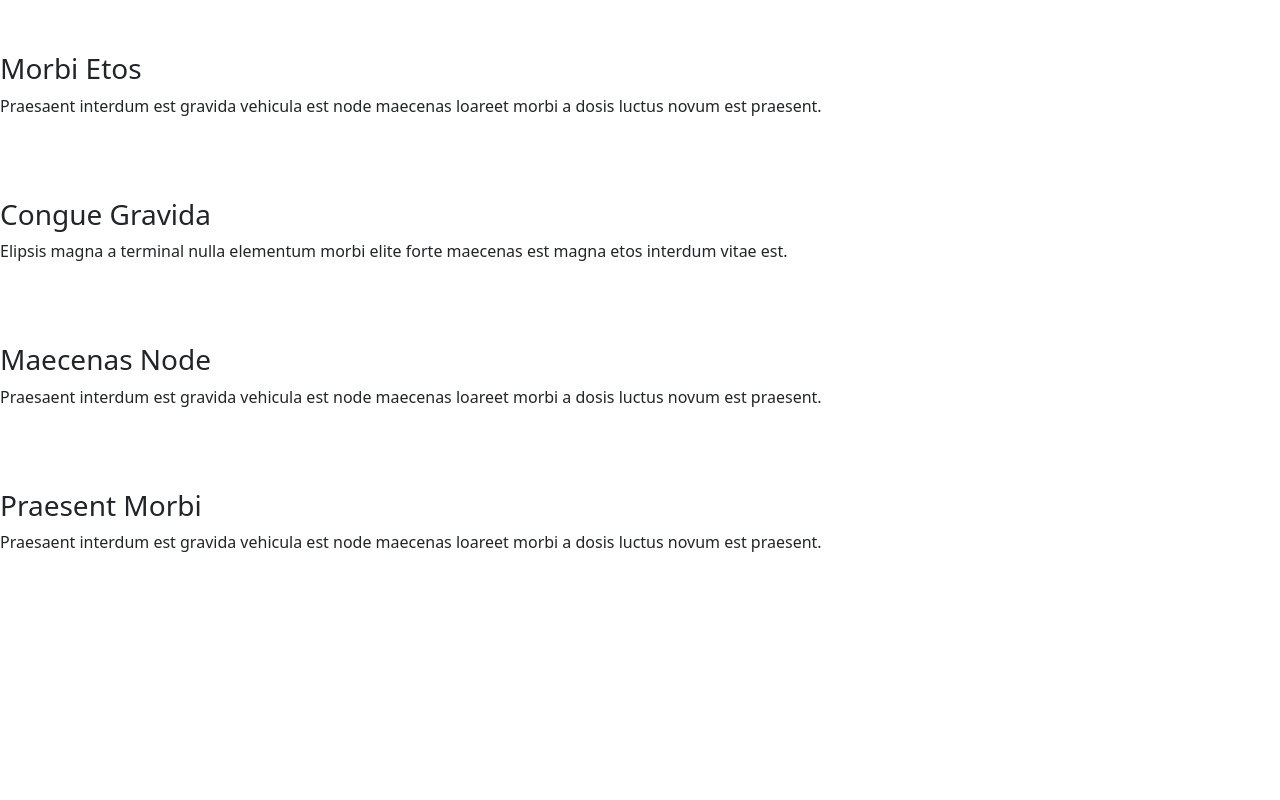
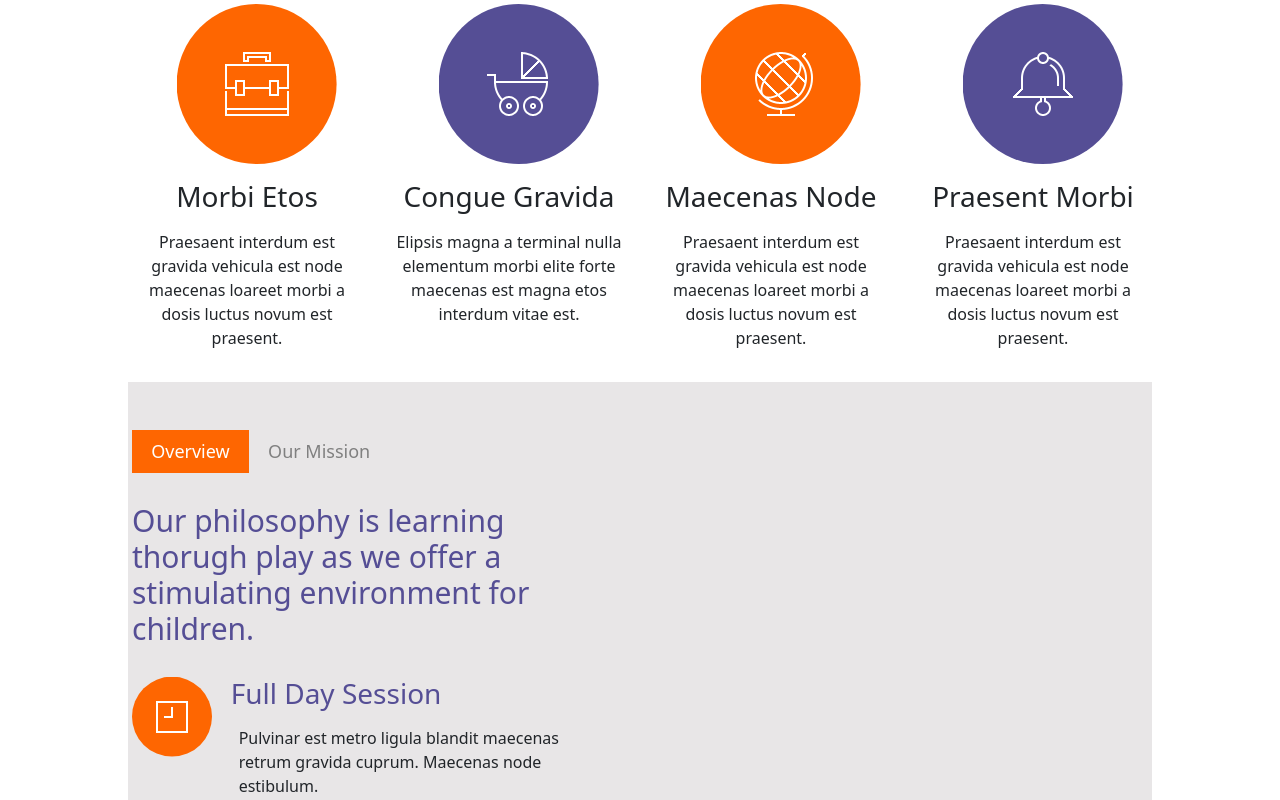
Before and after one commit to DiceglieA/proj-html-vuejs, a Vue app: page / in a window 1280 px wide. Shown: the part 960-1760 px from the top of the page. Before the commit the page ends 1530 px from the top, so only its background shows below. Built offline with nearby package versions, Linux system fonts and the light colour scheme; the HTML template or start-up script is replaced by a standard one.

Commit message:
da impostare carosello

```diff
--- a/src/components/WelcomeComp.vue
+++ b/src/components/WelcomeComp.vue
@@ -1,5 +1,5 @@
 <template>
-  <div>
+  <div class="w-container">
     <div class="text-center m-4">
         <h1>Welcome to Fable</h1>
         <p>Fable daycare, preschool, and kindergarten</p>
@@ -8,17 +8,81 @@
         </div>
     </div>
 
-    <div>
-        <div v-for="(elem, index) in welcomeData" :key="index" class="w-card">
-            <img :src="require(`../assets/img/images/${elem.image}`)" alt="none">
-            <h3> {{elem.title}} </h3>
-            <p> {{elem.notes}} </p>
+    <section>  <!-- <! Sezione 1 !> -->
+        <div class="row">
+            <div v-for="(elem, index) in welcomeData" :key="index" class="w-card col-3 text-center">
+                <div class="w-100 mb-3">
+                    <img :src="require(`../assets/img/images/${elem.image}`)" alt="none" class="img-card" :class="((index % 2) == 0) ? 'orange' : 'violet' ">
+                </div>
+                <h3 class="my-3"> {{elem.title}} </h3>
+                <p> {{elem.notes}} </p>
+            </div>
         </div>
-    </div>
+    </section>
+
+    <section class="bg-section">  <!-- <! Sezione 2 !> -->
+        <div class="row py-5 px-1">
+            <div class="left col-6">    <!-- Parte sinistra -->
+                <div class="d-flex">
+                    <div class="overview orange">
+                        Overview
+                    </div>
+                    <div class="overview mission">
+                        Our Mission
+                    </div>
+                </div>
+                <p class="description title">
+                    Our philosophy is learning thorugh play as we offer a stimulating environment for children.
+                </p>
+                <div v-for="(elem, index) in learningData" :key="index" class="d-flex">
+                    <div class="col-2 me-3">
+                        <img :src="require(`../assets/img/images/${elem.image}`)" alt="none" class="orange img-overview">
+                    </div>
+                    <div class="pe-4">
+                        <h3 class="title"> {{elem.title}} </h3>
+                        <p class="p-2"> {{elem.notes}} </p>
+                    </div>
+                </div>
+            </div>
+            <!-- carosello -->
+            <div class="right col-6">   <!-- Parte destra -->
+                <div>
+
+                </div>
+                <!-- <div id="carouselExampleControls" class="carousel slide" data-bs-ride="carousel">
+                    <div class="carousel-inner">
+                    <div class="carousel-item active">
+                        <img src="..." class="d-block w-100" alt="...">
+                    </div>
+                    <div class="carousel-item">
+                        <img src="..." class="d-block w-100" alt="...">
+                    </div>
+                    <div class="carousel-item">
+                        <img src="..." class="d-block w-100" alt="...">
+                    </div>
+                    </div>
+                    <button class="carousel-control-prev" type="button" data-bs-target="#carouselExampleControls" data-bs-slide="prev">
+                    <span class="carousel-control-prev-icon" aria-hidden="true"></span>
+                    <span class="visually-hidden">Previous</span>
+                    </button>
+                    <button class="carousel-control-next" type="button" data-bs-target="#carouselExampleControls" data-bs-slide="next">
+                    <span class="carousel-control-next-icon" aria-hidden="true"></span>
+                    <span class="visually-hidden">Next</span>
+                    </button>
+                </div> -->
+            </div>
+        </div>
+    </section>
+
+    <section>   <!-- sezione 3 -->
+        <div></div>
+    </section>
   </div>
 </template>
 
 <script>
+
+
 export default {
 name: 'WelcomeComp',
 data() {
@@ -44,6 +108,18 @@ data() {
               title: 'Praesent Morbi',
               notes: 'Praesaent interdum est gravida vehicula est node maecenas loareet morbi a dosis luctus novum est praesent.',
             },
+        ],
+        learningData : [
+            {
+                image: 'clock_alt.png',
+                title: 'Full Day Session',
+                notes: 'Pulvinar est metro ligula blandit maecenas retrum gravida cuprum. Maecenas node estibulum.',
+            },
+            {
+                image: 'diagram_alt.png',
+                title: 'Varied Classes',
+                notes: 'Pulvinar est metro ligula blandit maecenas retrum gravida cuprum. Maecenas node estibulum.',
+            }
         ]
     }
 }
@@ -51,5 +127,51 @@ data() {
 </script>
 
 <style lang="scss" scoped>
+.w-container {
+    width: 80%;
+    margin: auto;
+}
+.orange {
+    background-color: #fe6601;
+}
+.violet {
+    background-color: #554e95;
+}
+.img-card {
+    clip-path: circle();
+    padding: 3rem;
+    margin-left: 1.2rem;
+}
+.w-card {
+    padding: 1rem;
+}
+.bg-section {
+    background-color: #e8e6e7;
+}
+
+.left {
+    .description {
+        font-size: 30px;
+        margin: 30px 70px 30px 0px;
+        line-height: 1.2em;
+    }
+
+    .overview {
+    font-size: 18px;
+    padding: .5rem 1.2rem;
+    color: white;
+    }
+    .mission {
+        color: grey;
+    }
+    .img-overview{
+        clip-path: circle();
+        padding: 1.5rem;
+    }
+    .title {
+        color: #554e95;
+    }
+}
+
 
 </style>
```
